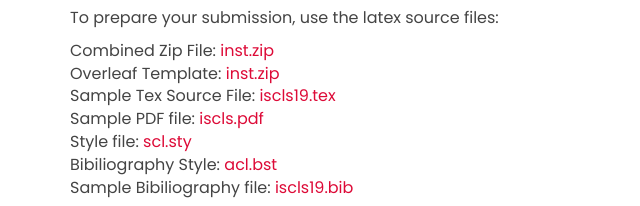
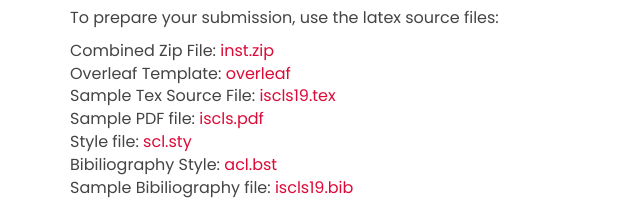
Before and after one commit to krishnamrith12/iscls, a plain HTML site: page blog-post.html in a window 1280 px wide. Shown: the part 485-691 px from the top of the page, 0-640 px from the left. Drawn offline with Linux system fonts and the light colour scheme; some packages are replaced by stand-ins of ours.

Commit message:
menu and overleaf

```diff
--- a/blog-post.html
+++ b/blog-post.html
@@ -119,7 +119,7 @@ To prepare your submission, use the latex source files:
 <ul>
 
 <li> Combined Zip File:  <a class="texta" href="files/inst.zip">inst.zip</a></li>
-<li> Overleaf Template:  <a class="texta" href="https://www.overleaf.com/latex/templates/submission-template-and-instructions-for-the-iscls/gzykjvgvybrk">inst.zip</a></li>
+<li> Overleaf Template:  <a class="texta" href="https://www.overleaf.com/latex/templates/submission-template-and-instructions-for-the-iscls/gzykjvgvybrk">overleaf</a></li>
 
 
 <li>Sample Tex Source File: 	 <a class="texta" href="files/iscls19.tex">iscls19.tex</a></li><li>
```
